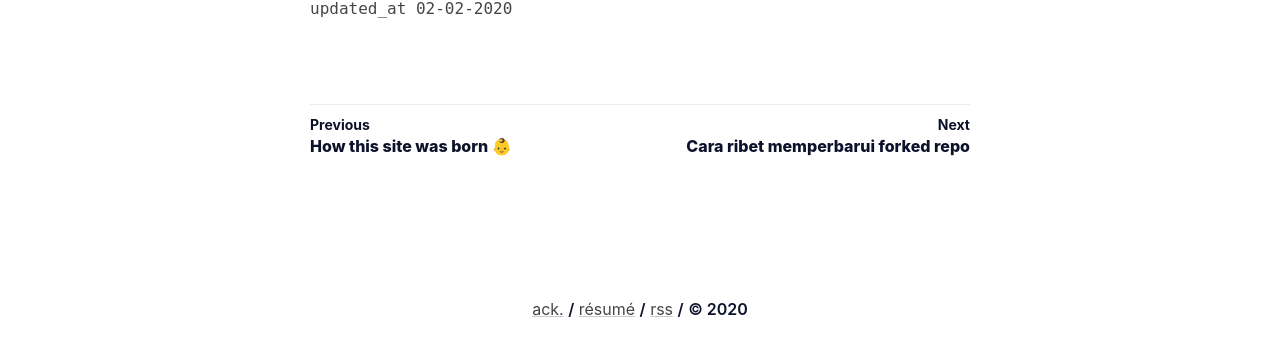
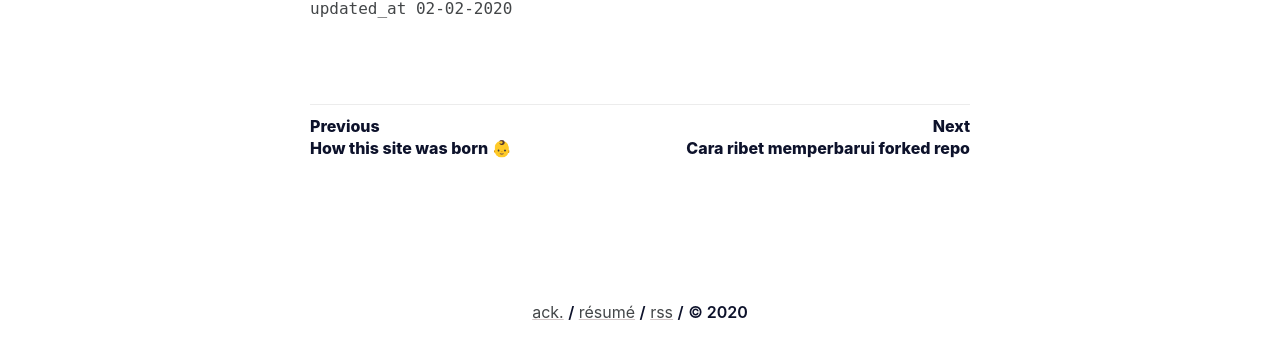
Before and after one commit to piharpi/piharpi.com, a Jekyll site: the page built from _posts/2020-01-25-apa-itu-shell.md, in a window 1280 px wide. Shown: the part 5523-5879 px from the top of the page. Built offline with Jekyll 4.4.1, drawn with Linux system fonts in a browser that asks for light colours; some web fonts are replaced.

Commit message:
added class attribute, and change h4 to div element

```diff
--- a/_includes/navigation.html
+++ b/_includes/navigation.html
@@ -4,13 +4,13 @@
     class="post-nav-item post-nav-prev"
     href="{{ page.previous | relative_url }}"
   >
-    <h4>Previous</h4>
-    <span>{{ page.previous.title }}</span>
+    <div class="nav-arrow">Previous</div>
+    <span class="post-title">{{ page.previous.title }}</span>
   </a>
   {% endif %} {% if page.next %}
   <a class="post-nav-item post-nav-next" href="{{ page.next | relative_url }}">
-    <h4>Next</h4>
-    <span>{{ page.next.title }}</span>
+    <div class="nav-arrow">Next</div>
+    <span class="post-title">{{ page.next.title }}</span>
   </a>
   {% endif %}
 </nav>
```
